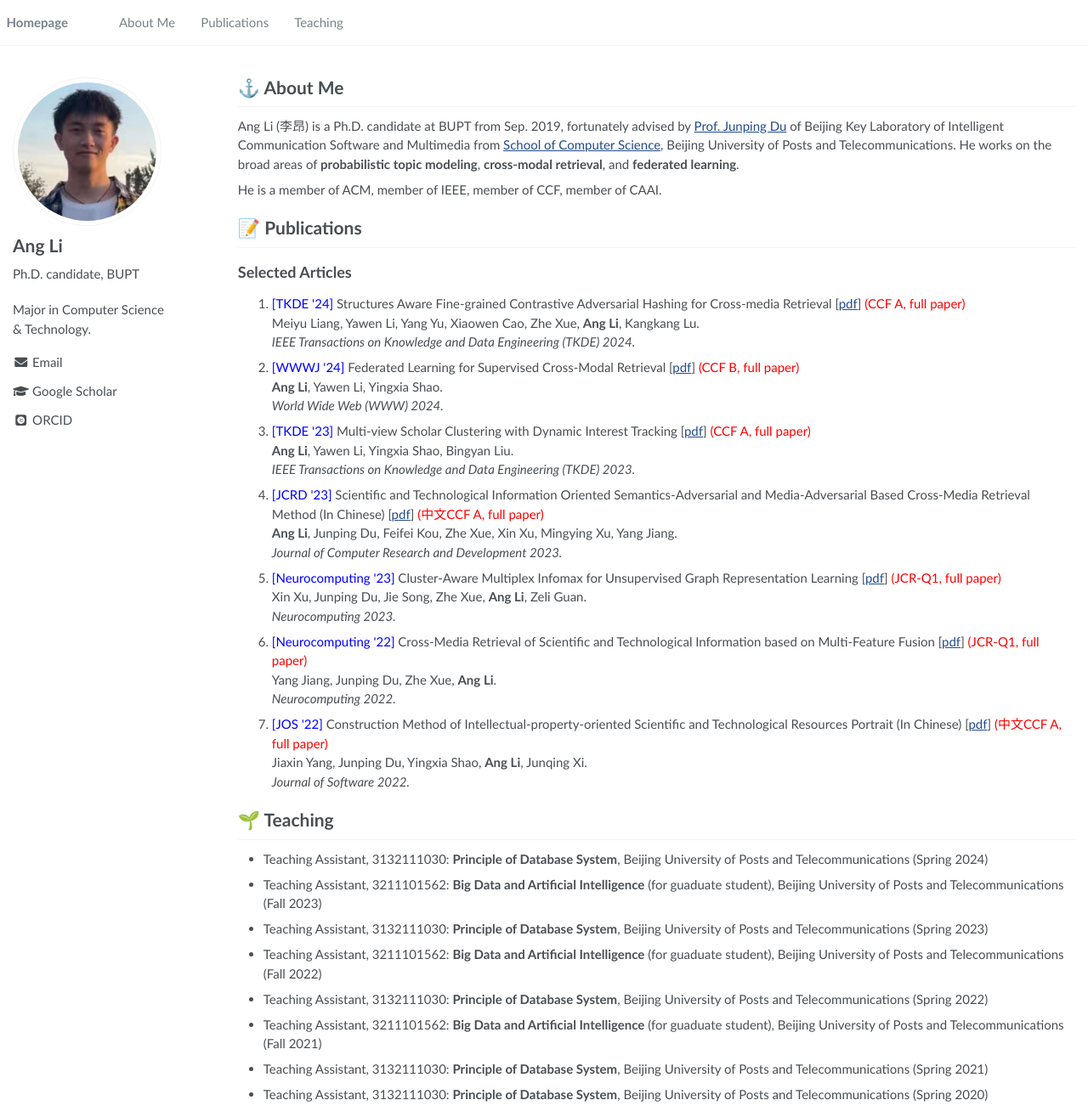
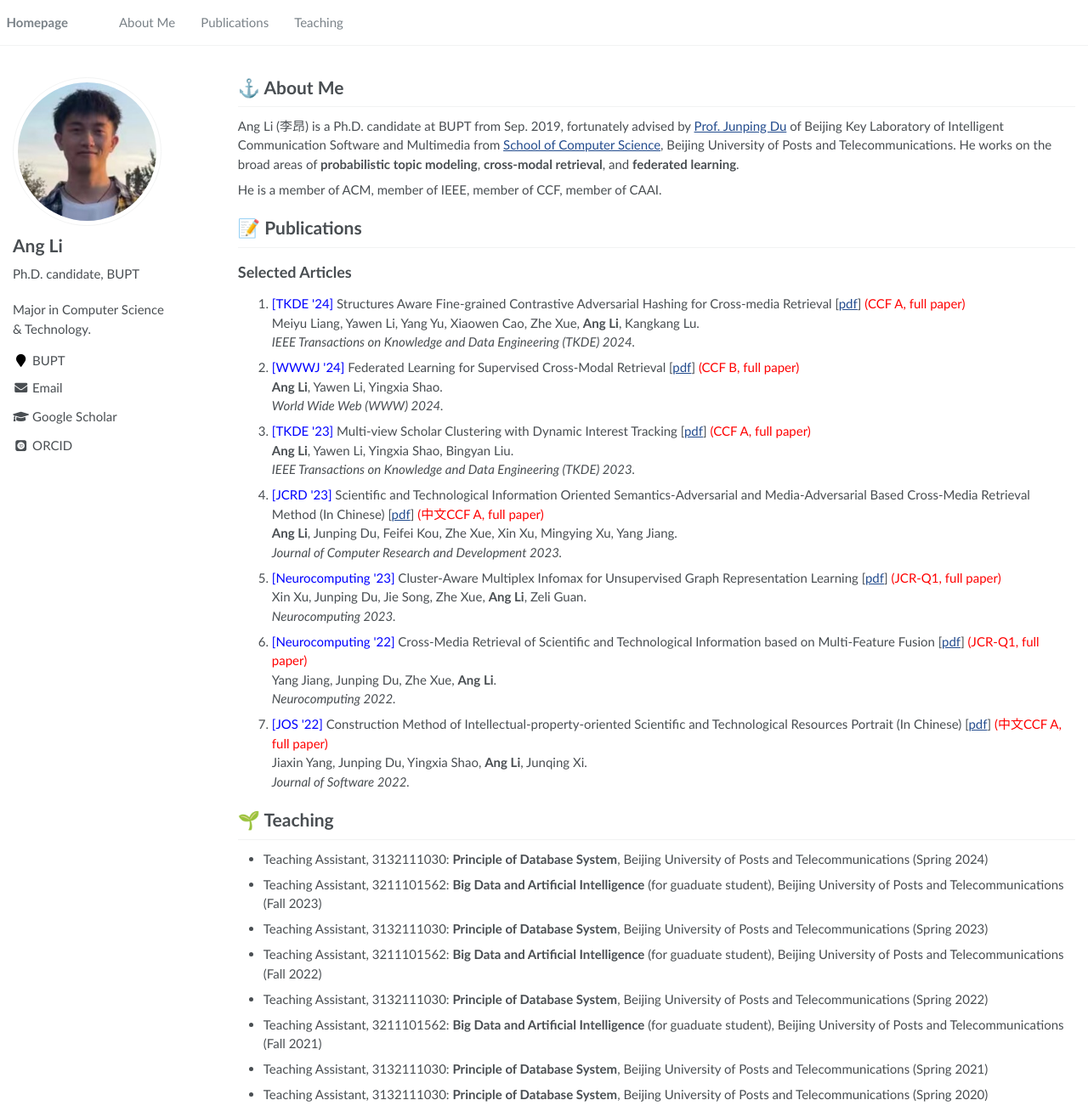
Before and after one commit to chris-Ang-li/chris-Ang-li.github.io, a Jekyll site: the page built from _pages/about.md, in a window 1280 px wide and 1315 px high. Shown: the whole window at 85% size. Built offline with Jekyll 4.4.1, drawn with Linux system fonts in a browser that asks for light colours; some web fonts are replaced.

Commit message:
Update _config.yml

```diff
--- a/_config.yml
+++ b/_config.yml
@@ -25,7 +25,7 @@ author:
   avatar           : "images/angli_profile.jpg"
   bio              : "Ph.D. candidate, BUPT"
   location         : #"Beijing, China"
-  employer         :
+  employer         : BUPT
   pubmed           :
   googlescholar    : "https://scholar.google.com/citations?user=p2ohnUYAAAAJ&hl=en"
   email            : "david.lee@bupt.edu.cn"
```
